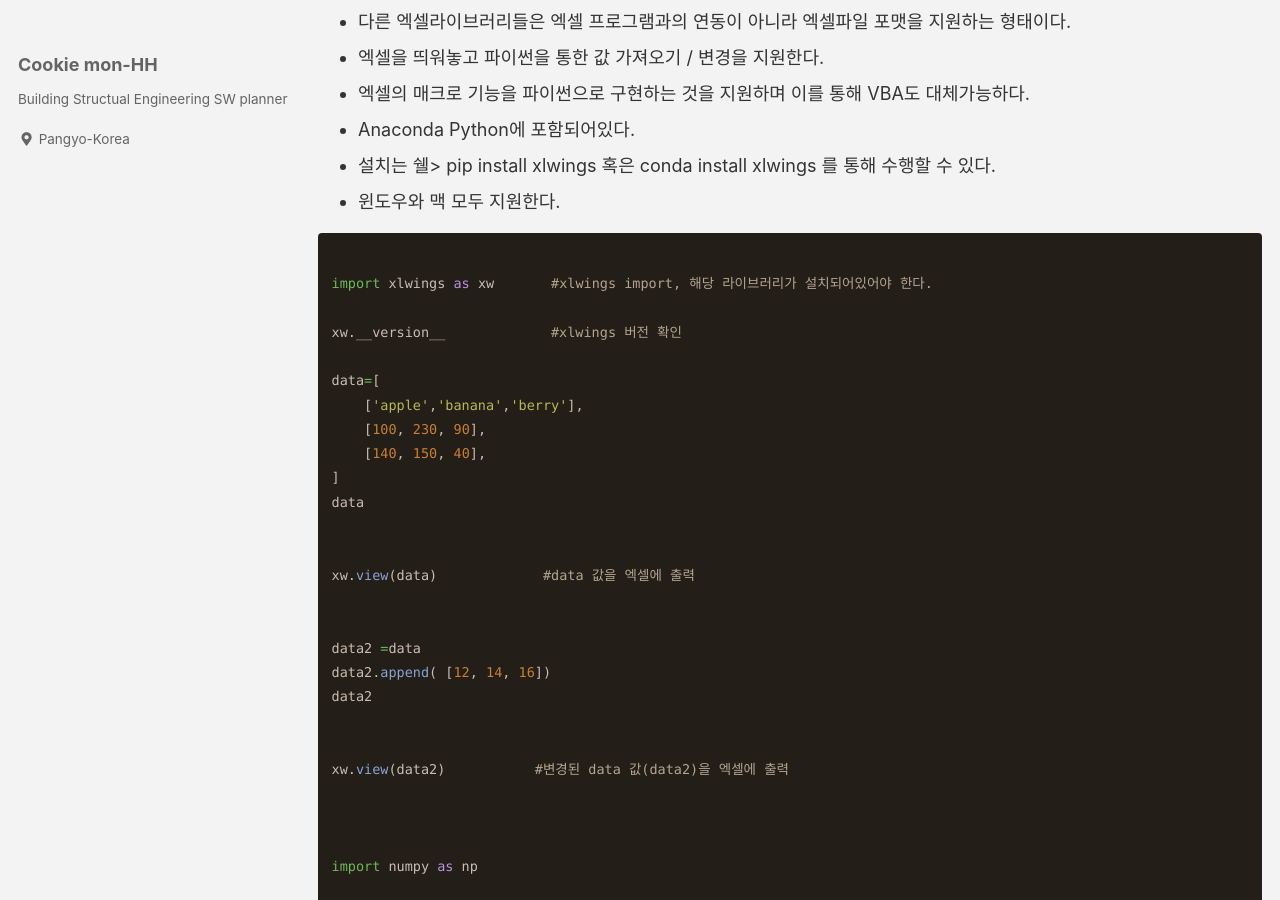
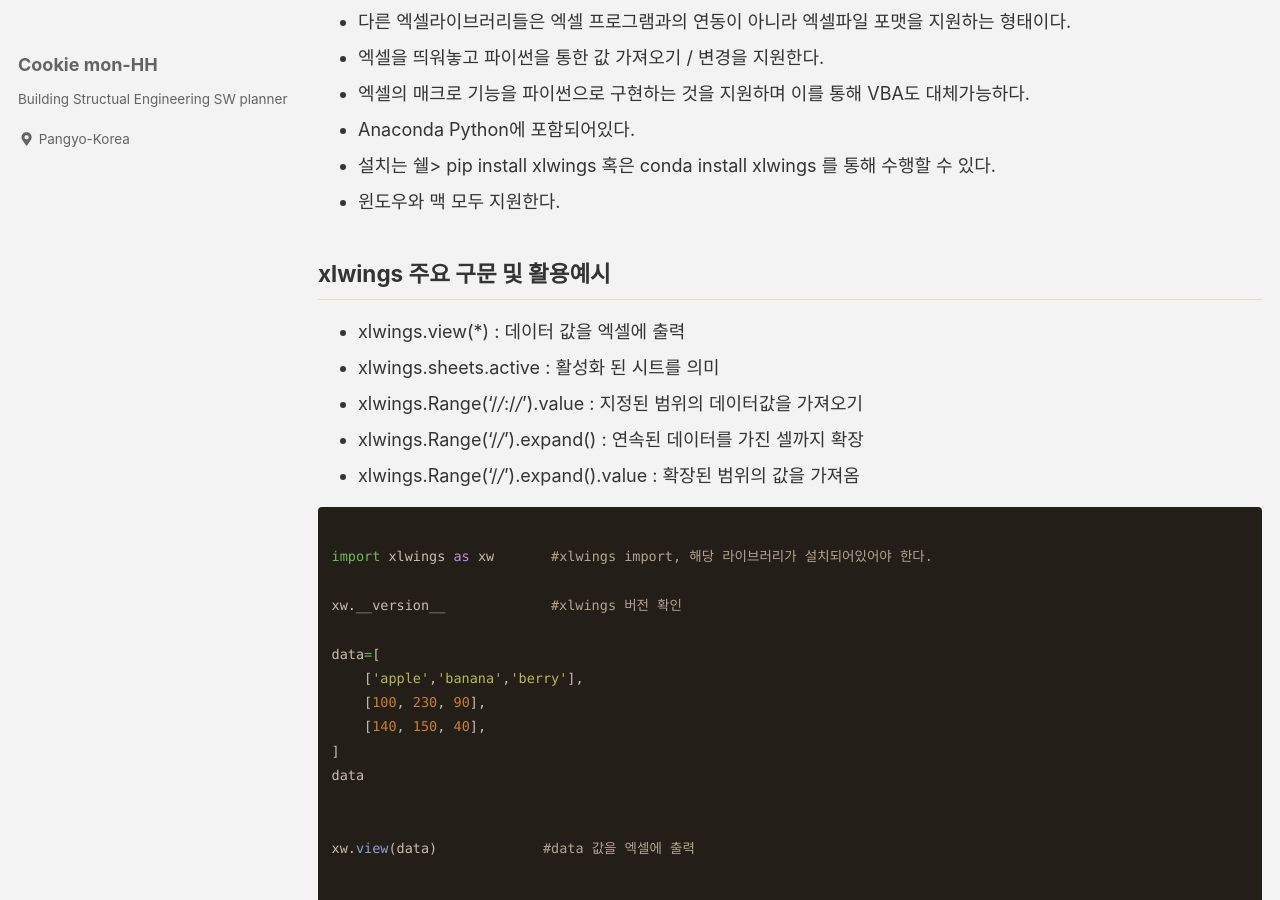
Before and after one commit to CookieMon-HH/cookiemon-hh.github.io, a Jekyll site: the page built from _posts/2020-11-23-5 5 엑셀 열고 원하는 범위값 읽어내기.md, in a window 1280 px wide and 900 px high, scrolled down 557 px. Built offline with Jekyll 4.4.1, drawn with Linux system fonts in a browser that asks for light colours; cached includes are drawn as plain includes; a script that is not in the unit is left out; comment, search, counter and statistics services are not loaded.

Commit message:
Update 2020-11-23-5 5 엑셀 열고 원하는 범위값 읽어내기.md

````diff
--- a/_posts/2020-11-23-5 5 엑셀 열고 원하는 범위값 읽어내기.md
+++ b/_posts/2020-11-23-5 5 엑셀 열고 원하는 범위값 읽어내기.md
@@ -28,6 +28,15 @@ xlwings에 대해
 - Anaconda Python에 포함되어있다.
 - 설치는 쉘> pip install xlwings 혹은 conda install xlwings 를 통해 수행할 수 있다.
 - 윈도우와 맥 모두 지원한다.
+
+xlwings 주요 구문 및 활용예시
+---
+- xlwings.view(*) : 데이터 값을 엑셀에 출력
+- xlwings.sheets.active : 활성화 된 시트를 의미
+- xlwings.Range('/*/*:/*/*').value : 지정된 범위의 데이터값을 가져오기
+- xlwings.Range('/*/*').expand() : 연속된 데이터를 가진 셀까지 확장
+- xlwings.Range('/*/*').expand().value : 확장된 범위의 값을 가져옴
+
 
 ```python
 
````
Also changed, not shown: other parts of _posts/2020-11-23-5 5 엑셀 열고 원하는 범위값 읽어내기.md (+0 -2 lines).
